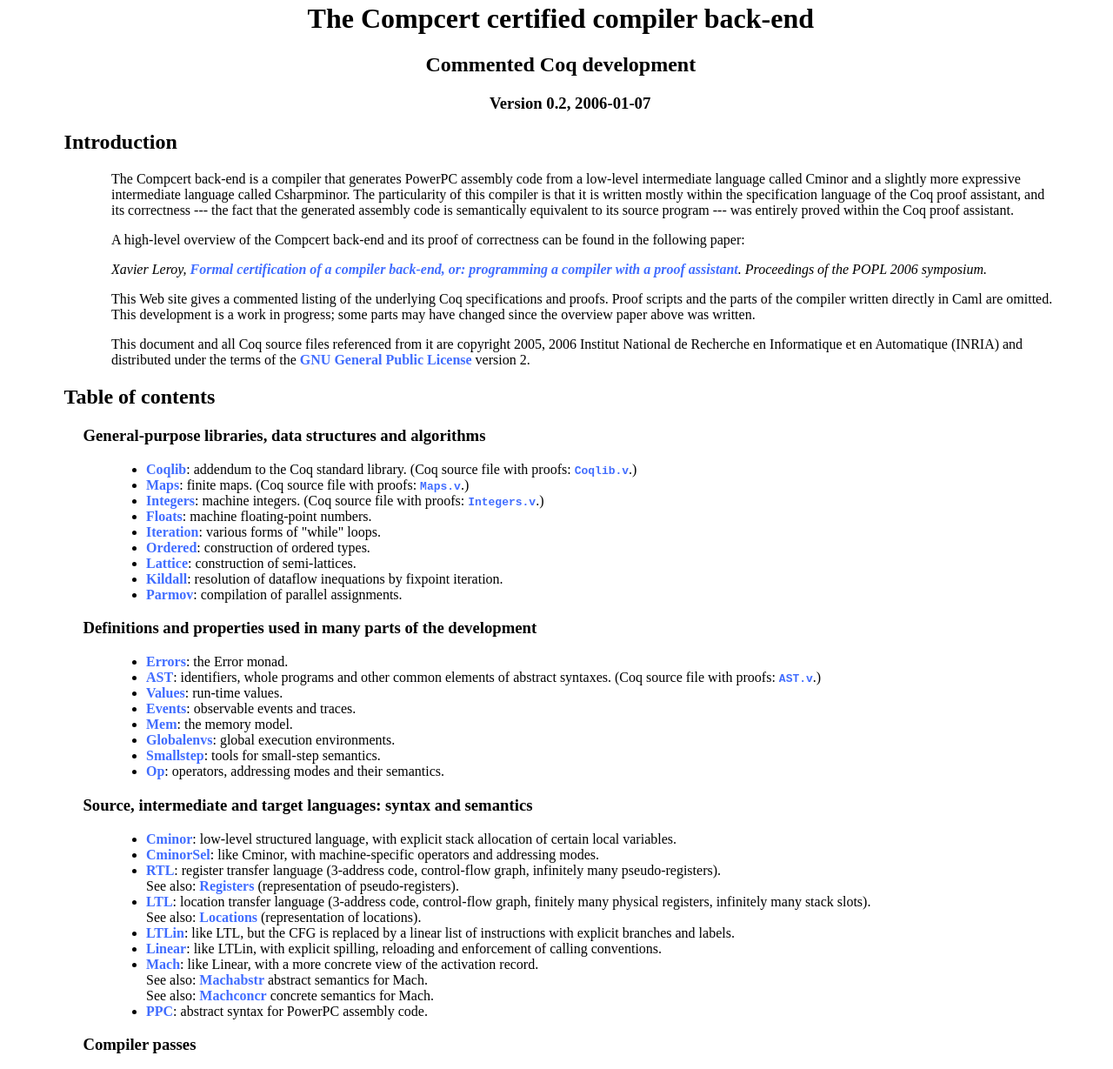
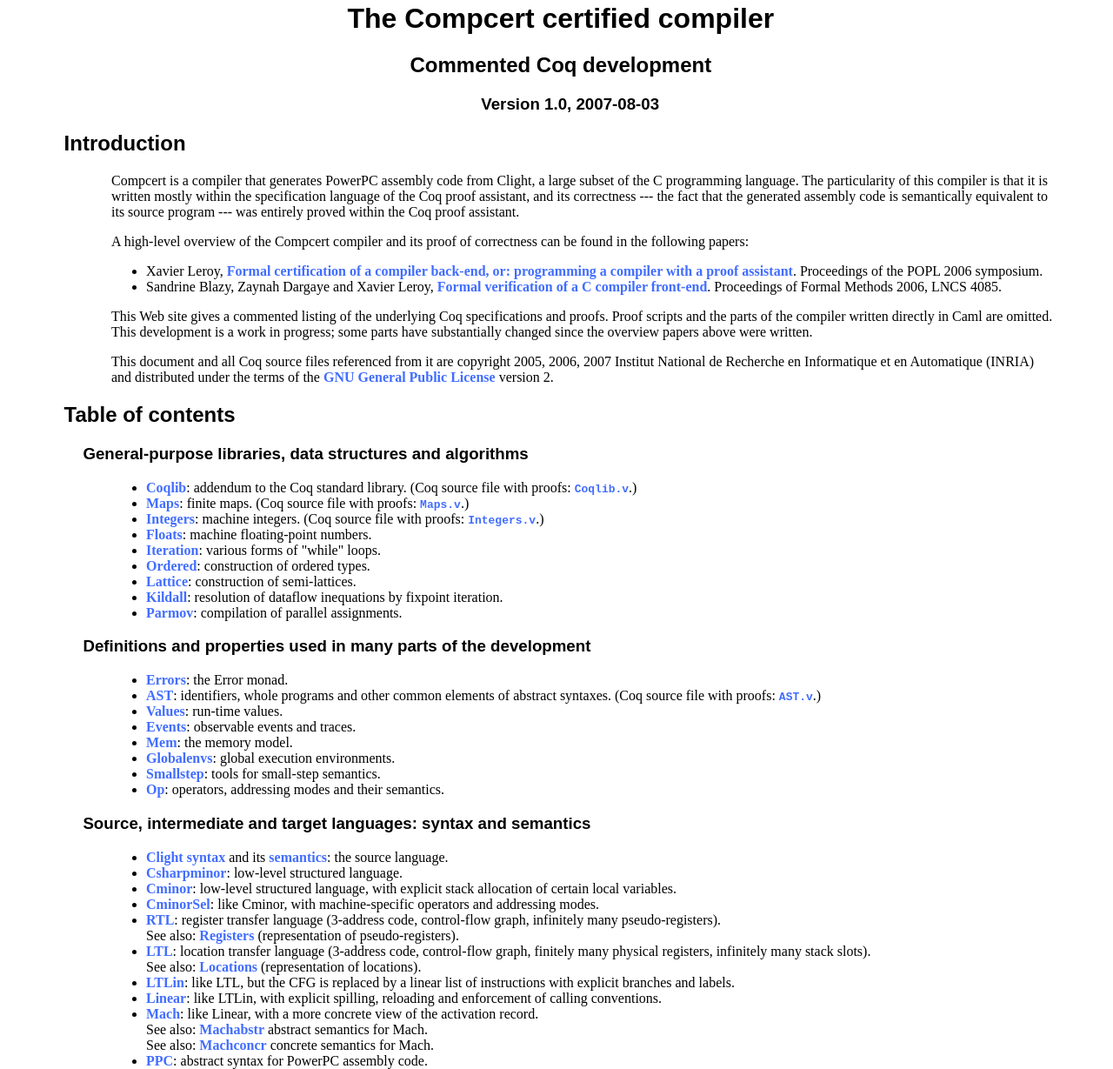
Before and after one commit to AbsInt/CompCert, a plain HTML site: page doc/index.html in a window 1280 px wide. Shown: the part 5-1234 px from the top of the page at 87% size. Drawn offline with Linux system fonts and the light colour scheme.

Commit message:
Documentation
git-svn-id: https://yquem.inria.fr/compcert/svn/compcert/trunk@386 fca1b0fc-160b-0410-b1d3-a4f43f01ea2e

```diff
--- a/doc/index.html
+++ b/doc/index.html
@@ -1,7 +1,7 @@
 <!DOCTYPE HTML PUBLIC "-//W3C//DTD HTML 4.01 Transitional//EN">
 <HTML>
 <HEAD>
-<TITLE>The Compcert certified compiler back-end</TITLE>
+<TITLE>The Compcert certified compiler</TITLE>
 <META HTTP-EQUIV="Content-Type" CONTENT="text/html; charset=iso-8859-1">
 
 <style type="text/css">
@@ -10,7 +10,8 @@ body {
   margin-left: 5%; margin-right: 5%;
 }
 h2 { margin-left: -5%;}
-h3,h4,h5,h6 { margin-left: -3%; }
+h3 { margin-left: -3%; }
+h1,h2,h3 { font-family: sans-serif; }
 hr { margin-left: -5%; margin-right:-5%; }
 a:visited {color : #416DFF; text-decoration : none; font-weight : bold}
 a:link {color : #416DFF; text-decoration : none; font-weight : bold}
@@ -22,36 +23,41 @@ a:active {color : Red; text-decoration : underline; }
 </HEAD>
 <BODY>
 
-<H1 align="center">The Compcert certified compiler back-end</H1>
+<H1 align="center">The Compcert certified compiler</H1>
 <H2 align="center">Commented Coq development</H2>
-<H3 align="center">Version 0.2, 2006-01-07</H3>
+<H3 align="center">Version 1.0, 2007-08-03</H3>
 
 <H2>Introduction</H2>
 
-<P>The Compcert back-end is a compiler that generates PowerPC assembly
-code from a low-level intermediate language called Cminor and a
-slightly more expressive intermediate language called Csharpminor.
+<P>Compcert is a compiler that generates PowerPC assembly
+code from Clight, a large subset of the C programming language.
 The particularity of this compiler is that it is written mostly within
 the specification language of the Coq proof assistant, and its
 correctness --- the fact that the generated assembly code is
 semantically equivalent to its source program --- was entirely proved
 within the Coq proof assistant.</P>
 
-<P>A high-level overview of the Compcert back-end and its proof of
-correctness can be found in the following paper:</P>
-<CITE>Xavier Leroy, <A
-HREF="http://pauillac.inria.fr/~xleroy/publi/compiler-certif.pdf">Formal
+<P>A high-level overview of the Compcert compiler and its proof of
+correctness can be found in the following papers:</P>
+<UL>
+<LI>Xavier Leroy, <A
+HREF="http://gallium.inria.fr/~xleroy/publi/compiler-certif.pdf">Formal
 certification of a compiler back-end, or: programming a compiler with
-a proof assistant</A>.  Proceedings of the POPL 2006 symposium.</CITE>
+a proof assistant</A>.  Proceedings of the POPL 2006 symposium.
+<LI>Sandrine Blazy, Zaynah Dargaye and Xavier Leroy,
+<A HREF="http://gallium.inria.fr/~xleroy/publi/cfront.pdf">Formal
+verification of a C compiler front-end</A>.
+Proceedings of Formal Methods 2006, LNCS 4085.
+</UL>
 
 <P>This Web site gives a commented listing of the underlying Coq
 specifications and proofs.  Proof scripts and the parts of the
 compiler written directly in Caml are omitted.  This development is a
-work in progress; some parts may have changed since the overview paper
-above was written.</P>
+work in progress; some parts have substantially changed since the
+overview papers above were written.</P>
 
 <P>This document and all Coq source files referenced from it are
-copyright 2005, 2006 Institut National de Recherche en Informatique et
+copyright 2005, 2006, 2007 Institut National de Recherche en Informatique et
 en Automatique (INRIA) and distributed under the terms of the <A
 HREF="http://www.gnu.org/licenses/gpl.html">GNU General Public
 License</A> version 2.</P>
@@ -100,9 +106,10 @@ semantics.
 <H3>Source, intermediate and target languages: syntax and semantics</H3>
 
 <UL>
-<!--
-  <LI> <A HREF="html/Csharpminor.html">Csharpminor</A>: low-level structured language.
--->
+<LI> <A HREF="html/Csyntax.html">Clight syntax</A> and its
+<A HREF="html/Csem.html">semantics</A>: the source language.
+<LI> <A HREF="html/Csharpminor.html">Csharpminor</A>: low-level
+ structured language.
 <LI> <A HREF="html/Cminor.html">Cminor</A>: low-level structured
 language, with explicit stack allocation of certain local variables.
 <LI> <A HREF="html/CminorSel.html">CminorSel</A>: like Cminor,
@@ -138,14 +145,20 @@ code.
   <TH>Correctness&nbsp;proof</TH>
 </TR>
 
-<!--
+<TR valign="top">
+  <TD>Simplification of control structures; <br>
+      explication of type-dependent computations</TD>
+  <TD>Clight to Csharpminor</TD>
+  <TD><A HREF="html/Cshmgen.html">Cshmgen</A></TD>
+  <TD><A HREF="html/Cshmgenproof1.html">Cshmgenproof1</A><br>
+      <A HREF="html/Cshmgenproof2.html">Cshmgenproof2</A><br>
+      <A HREF="html/Cshmgenproof3.html">Cshmgenproof3</A></TD>
 <TR valign="top">
   <TD>Stack allocation of local variables<br>whose address is taken</TD>
   <TD>Csharpminor to Cminor</TD>
   <TD><A HREF="html/Cminorgen.html">Cminorgen</A></TD>
   <TD><A HREF="html/Cminorgenproof.html">Cminorgenproof</A></TD>
 </TR>
--->
 
 <TR valign="top">
   <TD>Recognition of operators<br>and addressing modes</TD>
@@ -237,8 +250,9 @@ code.
 <H3>Type systems</H3>
 
 Trivial type systems are used to statically capture well-formedness
-conditions on the intermediate languages.
+conditions on the source and intermediate languages.
 <UL>
+<LI> <A HREF="html/Ctyping.html">Ctyping</A>: partial typing for Clight + type-checking
 <LI> <A HREF="html/RTLtyping.html">RTLtyping</A>: typing for RTL + type
 reconstruction.
 <LI> <A HREF="html/LTLtyping.html">LTLtyping</A>: typing for LTL.
```
Also changed, not shown: 16 other files.
